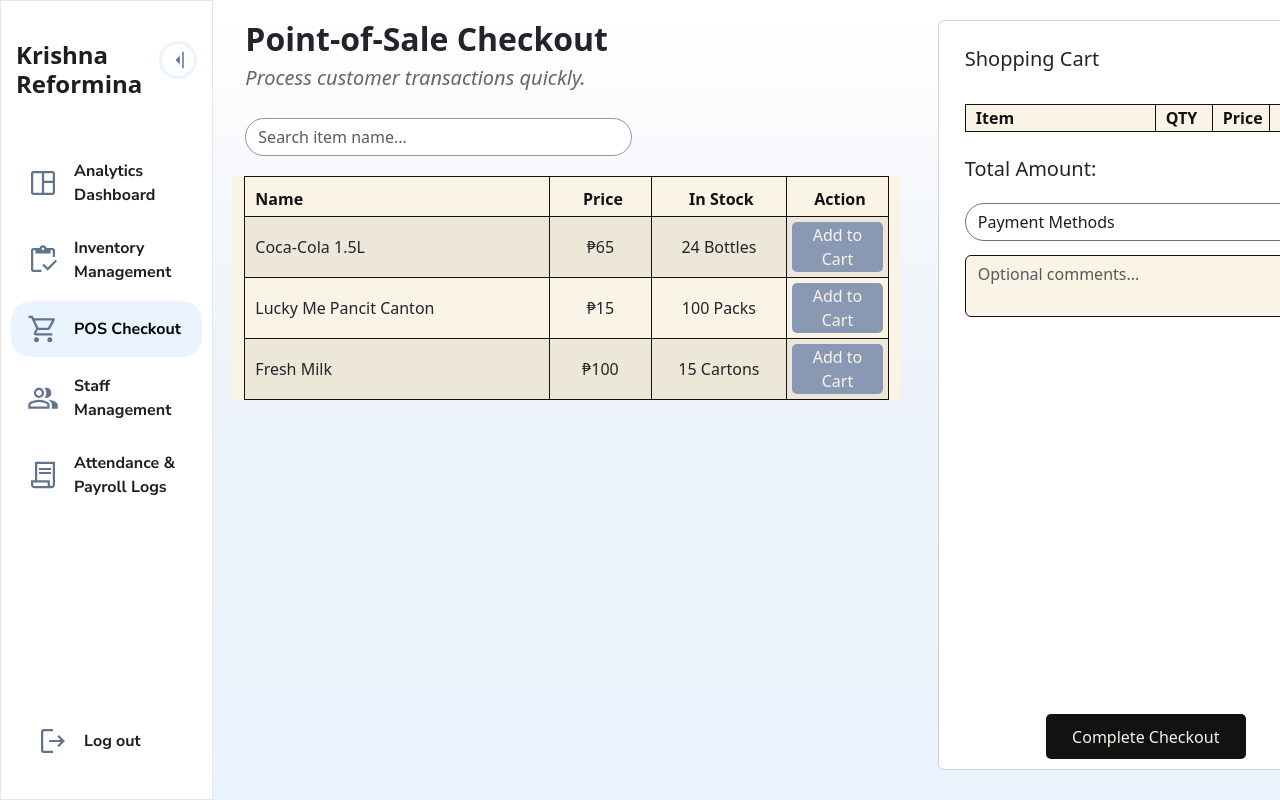
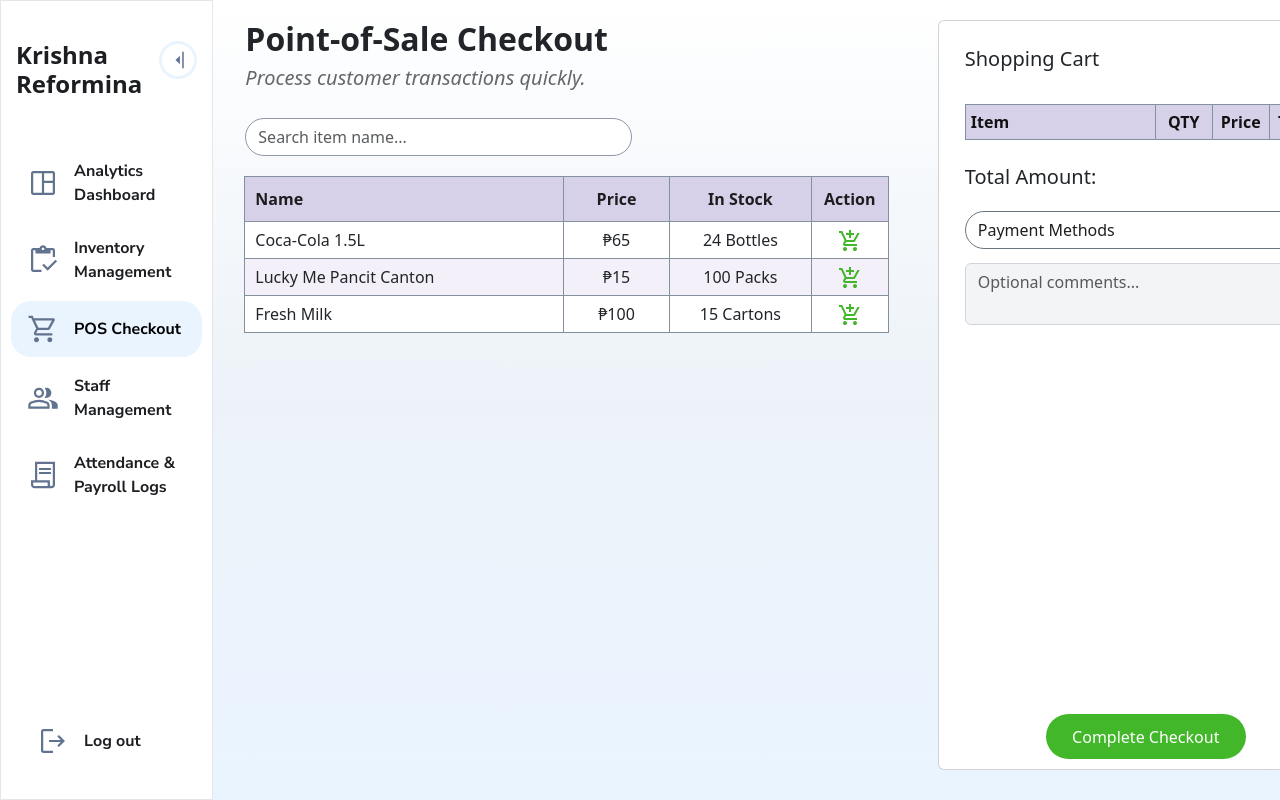
Before and after one commit to DefinitelyRus/EZBM, a React (Vite) app in the folder Frontend/: page /pos in a window 1280 px wide. Shown: the top 800 px of the page. Built offline with nearby package versions, Linux system fonts and the light colour scheme.

Commit message:
search function added

```diff
--- a/Frontend/src/pages/Checkout.css
+++ b/Frontend/src/pages/Checkout.css
@@ -34,8 +34,9 @@
 }
 
 #item-inputs .form-control {
-    background-color: #FAF4E6;
-    border-color: #121212;
+    background-color: #F3F4F6;
+    border: 1px solid #D1D5DB;
+    color: #1C1E21;
 }
 
 #checkout-content-left .form-control {
@@ -62,27 +63,22 @@
     width: 200px;
 
     /* Appearance */
-    background-color: #121212;
-    border-radius: 5px;
+    background-color: #42B72A;
+    border-radius: 25px;
     border: none;
-    color: #FAF4E6;
-
-    transition: all 0.3s ease;
+    color: #FFFFFF;
 }
 
 #complete-checkout:hover {
-    background-color: #121212;
-    color: #FAF4E6;
-    transform: scale(1.05);
+    background-color: #38A823;
 }
 
 /* Table */
 .checkout-table-container {
     width: 100%;
     overflow-x: auto;
-    background: #FAF4E6;
+    background: none;
 
-    border: 1px;
     border-color: #121212;
 }
 
@@ -92,43 +88,41 @@
     border-collapse: collapse;
     table-layout: auto;
 
-    border: 1px solid #121212;
+    border-color: #121212;
 }
 
 .checkout-table th {
-    background-color: #FAF4E6;
-    border-left: 1px solid #121212;
-    padding: 10px 5px 5px 10px;
-    color: #121212;
+    background-color: #d7d0e9;
+    color: #1D1D1F;
+    border: 1px solid #83909e;
+    padding: 10px;
 }
 
 .checkout-table td{
-    border-left: 1px solid #121212;
-    padding: 5px 0px 5px 0px;
+    border: 1px solid #83909e;
+    padding: 5px;
 }
 
 .checkout-table tbody tr:nth-child(even) {
-    background-color: #FAF4E6;
-    border: 1px solid #121212;
+    background-color: #F3F0FA;
+    border: 1px solid #D8E2EC;
 }
 
 .checkout-table tbody tr:nth-child(odd) {
-    background-color: #EDE7D9;
-    border: 1px solid #121212;
+    background: #FFFFFF;
+    border: 1px solid #D8E2EC;
 }
 
 .checkout-table tbody tr:hover {
-    background-color: #121212;
-    color: #E8F0E7;
-    opacity: 0.5;
+    font-weight: 600;
 }
 
-#checkout-content-left .col-left {
+#checkout-content-left .col-left, #cart-container .col-left {
     text-align: left;
     padding-left: 10px;
 }
 
-#checkout-content-left .col-center {
+#checkout-content-left .col-center, #cart-container .col-center {
     text-align: center;
 }
 
@@ -143,9 +137,10 @@
 }
 
 #cart-container .shopping-cart th {
-    background-color: #FAF4E6;
-    border-left: 1px solid #121212;
-    padding-left: 10px;
+    padding: 5px;
+    background-color: #d7d0e9;
+    color: #1D1D1F;
+    border: 1px solid #83909e;
     color: #121212;
 }
 
@@ -173,3 +168,9 @@
 #cart-container .checkout-cart-container {
     padding-top: 25px;
 }
+
+#checkout-content-left .addCart {
+    background-color: transparent;
+    border: none;
+    padding: 0;
+}
--- a/Frontend/src/pages/Checkout.jsx
+++ b/Frontend/src/pages/Checkout.jsx
@@ -1,6 +1,10 @@
 import './Checkout.css';
+import { useState } from "react";
+
 import Dropdown from '../components/Dropdown';
 import { dropdownOptions } from "../components/dropdownOptions";
+
+import AddCartIcon from "../assets/add_cart.svg";
 
 const forSaleItems = [
   {
@@ -43,6 +47,13 @@ const forSaleItems = [
 const availableItems = forSaleItems.filter(item => item.forSale);
 
 function Checkout() {
+
+  const [search, setSearch] = useState("");
+
+  const filteredItems = availableItems.filter((item) =>
+    item.name.toLowerCase().includes(search.toLowerCase())
+  );
+
   return (
     <div id="checkout-contents" className="d-flex flex-row gap-4">
       <div id="checkout-content-left" className="d-flex col-8">
@@ -57,6 +68,8 @@ function Checkout() {
             type="text"
             className="form-control"
             placeholder="Search item name..."
+            value={search}
+            onChange={(e) => setSearch(e.target.value)}
           />
           </div>
 
@@ -66,12 +79,12 @@ function Checkout() {
                 <col style={{ width: "45%" }} />
                 <col style={{ width: "15%" }} />
                 <col style={{ width: "20%" }} />
-                <col style={{ width: "15%" }} />
+                <col style={{ width: "7%" }} />
               </colgroup>
 
               <thead>
                 <tr>
-                  <th>Name</th>
+                  <th className="col-left">Name</th>
                   <th className="col-center">Price</th>
                   <th className="col-center">In Stock</th>
                   <th className="col-center">Action</th>
@@ -79,17 +92,27 @@ function Checkout() {
               </thead>
 
               <tbody>
-                {availableItems.map((item) => (
-                  <tr key={item.id}>
+                {filteredItems.length > 0 ? (
+                  filteredItems.map((item) => (
+                    <tr key={item.name}>
                     <td className="col-left">{item.name}</td>
                     <td className="col-center">₱{item.salePrice}</td>
                     <td className="col-center">{item.quantity} {item.unit}</td>
                     <td className="col-center">
-                      <button className="add-btn">Add to Cart</button>
+                      <button className="addCart" title="Add to Cart">
+                        <img src={AddCartIcon} alt="AddCart" />
+                      </button>
                     </td>
                   </tr>
-                ))}
-              </tbody>
+                    ))
+                    ):(
+                      <tr>
+                        <td colSpan="4" className="text-center py-3">
+                          No items found.
+                        </td>
+                      </tr>
+                    )}
+                  </tbody>
             </table>
           </div>
         </div>
@@ -110,7 +133,7 @@ function Checkout() {
 
                 <thead>
                   <tr>
-                    <th>Item</th>
+                    <th className="col-left">Item</th>
                     <th className="col-center">QTY</th>
                     <th className="col-center">Price</th>
                     <th className="col-center">Total</th>
--- a/Frontend/src/pages/Inventory.css
+++ b/Frontend/src/pages/Inventory.css
@@ -46,15 +46,17 @@
 }
 
 #add-items-container .form-check {
-    padding: 10px 0px 20px 25px;
+    padding: 0px 0px 5px 25px;
 }
 
 #add-items-container .date-picker {
-    width: 100%;
+    width: 60%;
     background-color: #F3F4F6;
     border: 1px solid #D1D5DB;
     border-radius: 6px;
     color: #1C1E21;
+
+    text-align: center;
 }
 
 #add-items-container .date-picker:focus {
@@ -138,9 +140,8 @@
 .table-container {
     width: 100%;
     overflow-x: auto;
-    background: #ECF2F9;
+    background: none;
 
-    border: 1px;
     border-color: #121212;
 }
 
@@ -172,7 +173,7 @@
 }
 
 .inventory-table tbody tr:hover {
-
+    font-weight: 600;
 }
 
 #inventory-content-left .col-center {
@@ -203,3 +204,14 @@
     border: none;
     padding: 0;
 }
+
+/* Search Icon */
+.search-wrapper {
+    position: relative;
+    width: 60%; /* or 100% */
+}
+
+.search-wrapper .form-control {
+    width: 100%;
+    padding-left: 42px;
+}
--- a/Frontend/src/pages/Inventory.jsx
+++ b/Frontend/src/pages/Inventory.jsx
@@ -4,6 +4,7 @@ import React, { useState } from "react";
 import Dropdown from '../components/Dropdown';
 import { dropdownOptions } from "../components/dropdownOptions";
 
+import SearchIcon from "../assets/search.svg?react";
 import DeleteIcon from "../assets/delete.svg";
 import EditIcon from "../assets/edit.svg";
 
@@ -66,6 +67,16 @@ const inventoryItems = [
 function Dashboard() {
   const [expiryDate, setExpiryDate] = useState(new Date());
 
+  const [search, setSearch] = useState("");
+
+  const filteredItems = inventoryItems.filter((item) => {
+  const query = search.toLowerCase();
+
+  return (
+    item.name.toLowerCase().includes(query)
+    );
+  });
+
   return (
     <div id="inventory-contents" className="d-flex flex-row gap-4">
       <div id="inventory-content-left" className="d-flex col-9">
@@ -80,6 +91,8 @@ function Dashboard() {
               type="text"
               className="form-control"
               placeholder="Type in to filter..."
+              value={search}
+              onChange={(e) => setSearch(e.target.value)}
             />
           </div>
 
@@ -112,28 +125,42 @@ function Dashboard() {
               </thead>
 
               <tbody>
-                {inventoryItems.map((item) => (
-                  <tr key={item.id}>
+                {filteredItems.length > 0 ? (
+                  filteredItems.map((item) => (
+                    <tr key={item.name}>
                       <td className="col-left">{item.name}</td>
-                    <td className="col-center">{item.forSale ? "Yes" : "No"}</td>
+                      <td className="col-center">
+                        {item.forSale ? "Yes" : "No"}
+                      </td>
                       <td className="col-center">₱{item.costPrice}</td>
-                    <td className="col-center">{item.salePrice ? `₱${item.salePrice}` : "-"}</td>
+                      <td className="col-center">
+                        {item.salePrice ? `₱${item.salePrice}` : "-"}
+                      </td>
                       <td className="col-center">{item.quantity}</td>
                       <td className="col-left">{item.unit}</td>
                       <td className="col-left">{item.expiration}</td>
                       <td className="col-left">{item.tags}</td>
+
                       <td className="col-center-btn">
                         <div className="d-flex flex-direction col gap-2 btn-group">
-                          <button className="edit">
+                          <button className="edit" title="Edit">
                             <img src={EditIcon} alt="Edit" />
                           </button>
-                          <button className="delete">
+
+                          <button className="delete" title="Delete">
                             <img src={DeleteIcon} alt="Delete" />
                           </button>
                         </div>
                       </td>
                     </tr>
-                ))}
+                  ))
+                ) : (
+                  <tr>
+                    <td colSpan="9" className="text-center py-4">
+                      No items found.
+                    </td>
+                  </tr>
+                )}
               </tbody>
             </table>
           </div>
@@ -195,10 +222,12 @@ function Dashboard() {
               />
             </div>
 
-            <div>
+            <div className="mb-3">
+              <label className="form-label">Unit of Measurement</label>
               <Dropdown
-                  title="Unit of Measurement"
+                  title="Select an option"
                   options={dropdownOptions.units}
+                  className="usr-input"
               />
             </div>
 
```
Also changed, not shown: Frontend/src/assets/add_cart.svg (added), Frontend/src/assets/search.svg (added). Lines whose indentation alone changed are shown as unchanged.
